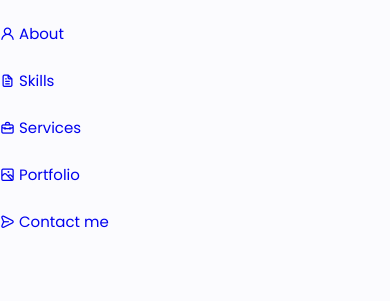
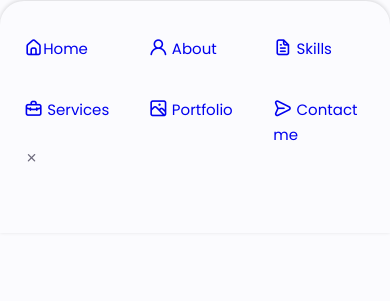
Before and after one commit to rebeccay2929/Profile-Assessment-, a website: page index.html in a window 390 px wide. Shown: the part 611-912 px from the top of the page. Drawn offline with nearby package versions, Linux system fonts and the light colour scheme.

Commit message:
header changes

```diff
--- a/index.html
+++ b/index.html
@@ -21,47 +21,57 @@
   <body>
     <!--==================== HEADER ====================-->
     <header class="header" id="header">
-      <nav class="nav container"></nav>
+      <nav class="nav container">
       <a href="#" class="nav__logo"> Rebecca</a>
-      <div class="nav__menu" id="nav-menu"></div>
+      <div class="nav__menu" id="nav-menu">
       <ul class="nav__list grid">
         <li class="nav_item">
           <a href="#home" class="nav__link">
-            <i class="uil uil-estate"></i>Home
+            <i class="uil uil-estate nav__icon"></i>Home
           </a>
         </li>
 
         <li class="nav__item">
           <a href="#about" class="nav__link">
-            <i class="uil uil-user"></i> About
+            <i class="uil uil-user nav__icon"></i> About
         </a>
         </li>
 
         <li class="nav__item">
           <a href="#skills" class="nav__link">
-            <i class="uil uil-file-alt"></i> Skills
+            <i class="uil uil-file-alt nav__icon"></i> Skills
           </a>
         </li>
 
         <li class="nav__item">
           <a href="# " class="nav__link">
-            <i class="uil uil-briefcase-alt"></i> Services
+            <i class="uil uil-briefcase-alt nav__icon"></i> Services
           </a>
         </li>
 
         <li class="nav__item">
           <a href="#portfolio" class="nav__link">
-            <i class="uil uil-scenery"></i> Portfolio
+            <i class="uil uil-scenery nav__icon" ></i> Portfolio
           </a>
         </li>
 
         <li class="nav__item">
           <a href="#contact" class="nav__link">
-            <i class="uil uil-message"></i> Contact me
+            <i class="uil uil-message nav__icon"></i> Contact me
           </a>
         </li>
 
       </ul>
+      <i class="uil uil-times nav__close" id="nav-close"></i>
+
+    </div>
+  </nav>
+    <div class="nav__btns">
+      <div class="nav__toggle" id="nav-toggle">
+        <i class="uil uil-apps"> </i>
+      </div>
+    </div>
+
     </header>
 
     <!--==================== MAIN ====================-->
--- a/styles/main.css
+++ b/styles/main.css
@@ -155,8 +155,68 @@ img {
 }
 
 /*==================== NAV ====================*/
+.nav{
+max-width: 968x;
+height: var(--header-height);
+display: flex;
+justify-content: space-between;
+align-items: center;
+}
 
+.nav__logo,
+.nav__toggle{
+  color: var(--title-color);
+  font-weight: var(--font-medium);
+}
 
+.nav__logo:hover{
+   color:var(--first-color);
+
+}
+
+.nav__toggle{
+  font-size: 1.1rem;
+  cursor: pointer;
+}
+
+.nav__toggle:hover{
+  color:var(--first-color);
+}
+
+@media screen and (max-width: 767px){
+  .nav__menu{
+    position: fixed ;
+    bottom: 0;
+    left: 0;
+    width: 100%;
+    background-color: var(--body-color);
+    padding: 2rem 1.5rem 4rem;
+    box-shadow: 0 -1px 4px rgba(0, 0, 0, .15);
+    border-radius: 1.5rem 1.5rem 0 0;
+    transition: .3s;
+  }
+}
+.nav__list{
+  grid-template-columns: repeat(3, 1fr);
+  gap: 2rem;
+}
+
+.navlink{
+  display: flex;
+  flex-direction: column;
+  align-items: center;
+  font-size: var(--small-font-size);
+  color: var(--title-color);
+  font-weight: var(--font-medium);
+}
+
+.nav__link:hover{
+  color: var(--first-color)
+}
+.nav__icon{
+  font-size: 1.2rem;
+
+}
 /* show menu */
 
 
```
